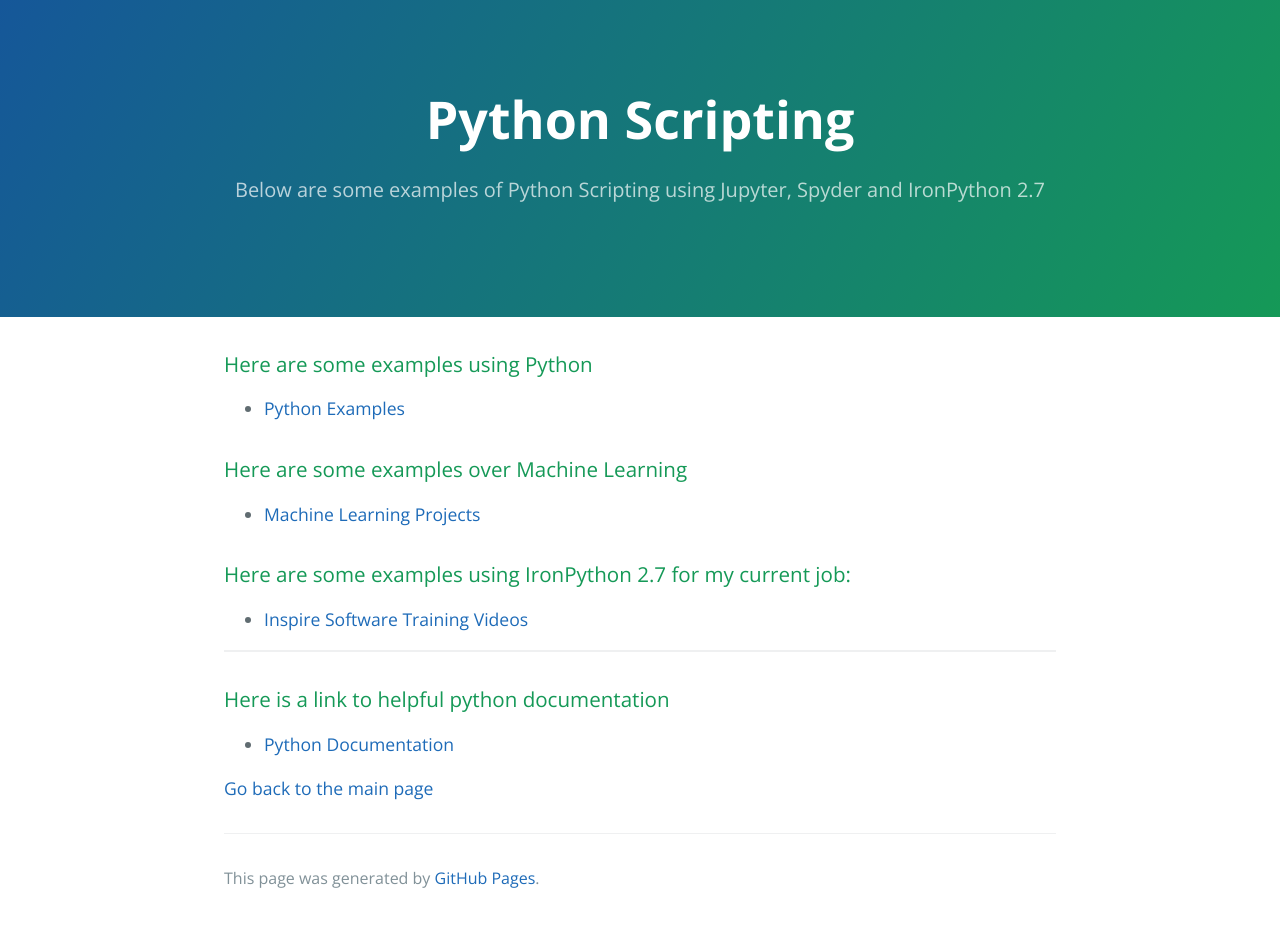
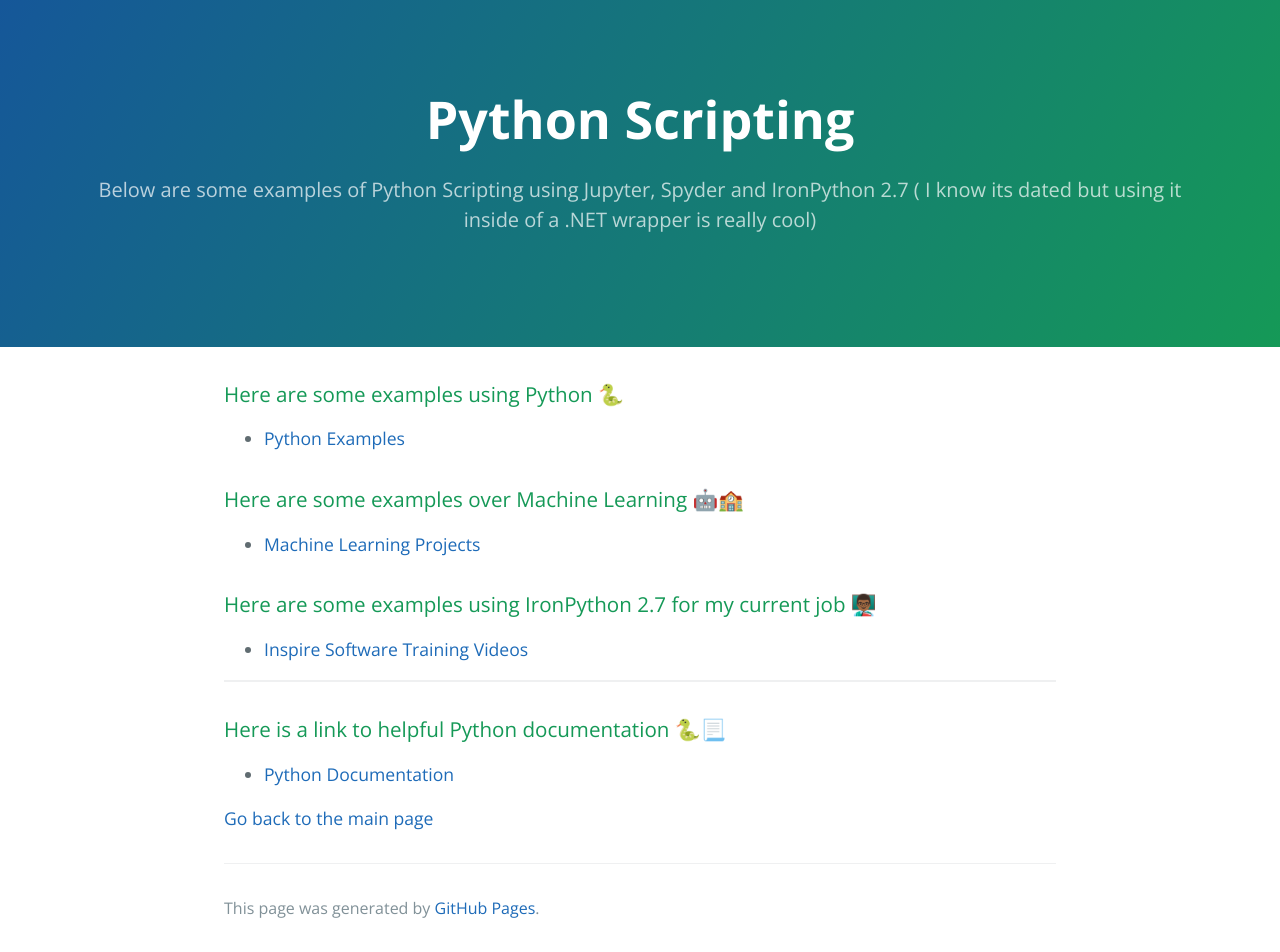
Before and after one commit to EnGinear87/EnGinear87.github.io, a Jekyll site: the page built from Python Scripting/index.md, in a window 1280 px wide. Built offline with Jekyll 4.4.1, drawn with Linux system fonts in a browser that asks for light colours; our own code applies the rules of GitHub Pages for plain Markdown files; before the commit the page ends 922 px from its top, so only the background shows below that.

Commit message:
Update index.md
update links and add some personal touches.

```diff
--- a/Python Scripting/index.md
+++ b/Python Scripting/index.md
@@ -1,20 +1,20 @@
 ---
 title: Python Scripting
-description: Below are some examples of Python Scripting using Jupyter, Spyder and IronPython 2.7
+description: Below are some examples of Python Scripting using Jupyter, Spyder and IronPython 2.7 ( I know its dated but using it inside of a .NET wrapper is really cool)
 ---
-### Here are some examples using Python
+### Here are some examples using Python 🐍
 - [Python Examples](https://github.com/EnGinear87/Python)
 
-### Here are some examples over Machine Learning
+### Here are some examples over Machine Learning 🤖🏫
  - [Machine Learning Projects](https://github.com/EnGinear87/Machine_Learning)
 
-### Here are some examples using IronPython 2.7 for my current job:
+### Here are some examples using IronPython 2.7 for my current job 👨🏾‍🏫
  - [Inspire Software Training Videos](https://www.youtube.com/watch?v=et3JMi2GprI&list=PLxYO3BiCCJfpnbILJeWRAufvSUglQU_ys&index=9)
 
 * * *
 
-### Here is a link to helpful python documentation
-- [Python Documentation](https://docs.python.org/3.9/)
+### Here is a link to helpful Python documentation 🐍📃
+- [Python Documentation](https://docs.python.org/3.11/)
 
 
 [Go back to the main page](https://enginear87.github.io)
```
